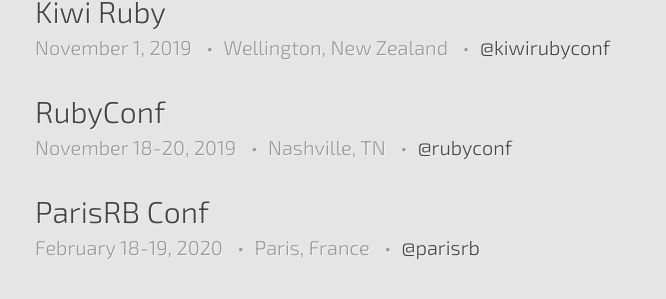
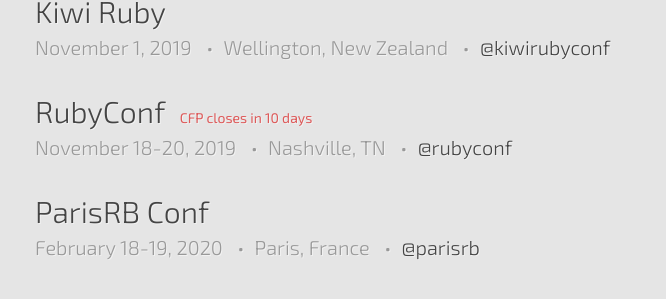
Before and after one commit to ruby-conferences/ruby-conferences.github.io, a Jekyll site: the page built from index.html, in a window 1280 px wide. Shown: the part 1469-1768 px from the top of the page, without its empty margins (205-871 px from the left). Built offline with Jekyll 4.4.1, drawn with Linux system fonts in a browser that asks for light colours.

Commit message:
Update RubyConf 2019 CFP dates

```diff
--- a/_data/upcoming.yml
+++ b/_data/upcoming.yml
@@ -79,6 +79,8 @@
   dates: "November 18-20, 2019"
   url: https://rubyconf.org
   twitter: rubyconf
+  cfp_phrase: "CFP closes"
+  cfp_date: "August 7, 2019"
 
 - name: ParisRB Conf
   location: Paris, France
```
